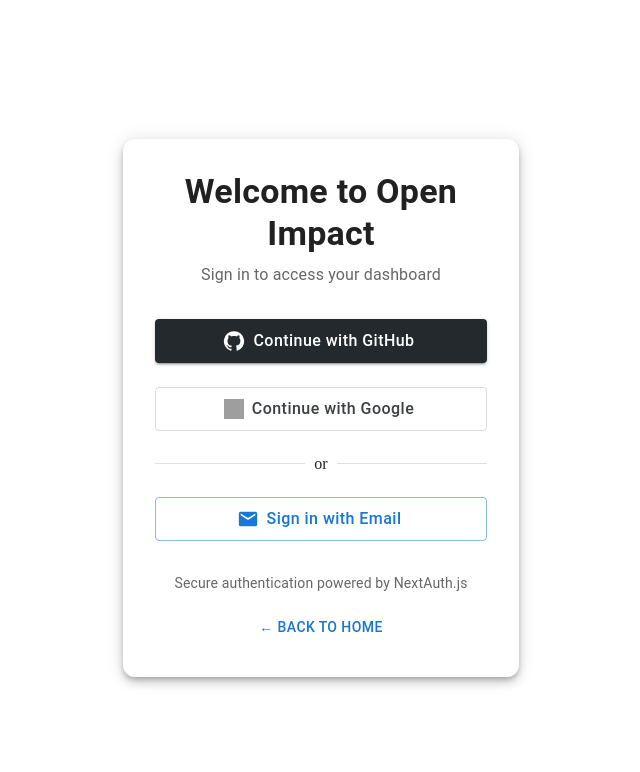
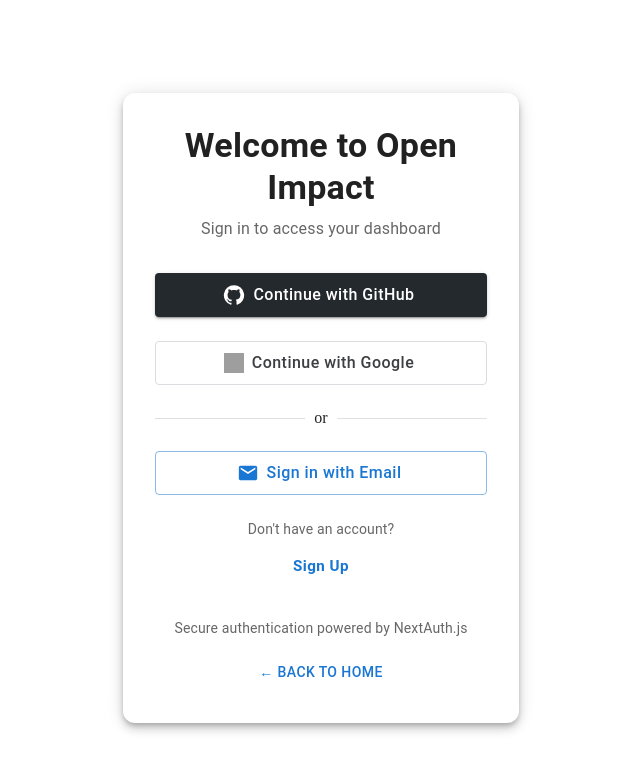
Before and after one commit to stewartDMS/OpenImpact, a Next.js app: page /auth in a window 1280 px wide. Shown: the top 772 px of the page, without its empty margins (319-959 px from the left). Built offline with nearby package versions, Linux system fonts and the light colour scheme; no server answers; grey boxes are pictures that could not be loaded.

Commit message:
Add Sign Up functionality to authentication page
Co-authored-by: stewartDMS <72364932+stewartDMS@users.noreply.github.com>

```diff
--- a/src/pages/auth.tsx
+++ b/src/pages/auth.tsx
@@ -9,10 +9,15 @@ import EmailIcon from "@mui/icons-material/Email";
 /**
  * Authentication page using NextAuth.js
  *
- * Provides sign-in options for:
+ * Provides both sign-in and sign-up options with toggle functionality:
  * - GitHub OAuth (developer-friendly)
  * - Google OAuth (general users)
  * - Email magic links (passwordless)
+ *
+ * Features:
+ * - Toggle between Sign In and Sign Up modes
+ * - Dynamic UI text based on selected mode
+ * - Loading states for authentication attempts
  *
  * Automatically redirects authenticated users to dashboard.
  */
@@ -20,6 +25,7 @@ export default function Auth() {
   const { data: session, status } = useSession();
   const router = useRouter();
   const [isLoading, setIsLoading] = useState("");
+  const [isSignUp, setIsSignUp] = useState(false);
 
   // Redirect to dashboard if already authenticated
   useEffect(() => {
@@ -28,15 +34,23 @@ export default function Auth() {
     }
   }, [session, router]);
 
-  // Handle provider sign-in with loading state
-  const handleSignIn = async (provider: string) => {
+  // Handle provider sign-in/sign-up with loading state
+  const handleAuth = async (provider: string) => {
     setIsLoading(provider);
     try {
+      // NextAuth.js handles both sign-in and sign-up automatically
+      // For OAuth providers, signing up is the same as signing in
       await signIn(provider, { callbackUrl: "/dashboard" });
     } catch (error) {
-      console.error("Sign-in error:", error);
+      console.error("Authentication error:", error);
       setIsLoading("");
     }
+  };
+
+  // Toggle between sign-in and sign-up modes
+  const toggleMode = () => {
+    setIsSignUp(!isSignUp);
+    setIsLoading(""); // Clear any loading state when switching modes
   };
 
   // Show loading while checking session
@@ -70,19 +84,19 @@ export default function Auth() {
       <Container maxWidth="xs">
         <Paper elevation={6} sx={{ p: 4, borderRadius: 3 }}>
           <Typography variant="h4" fontWeight={700} align="center" mb={1}>
-            Welcome to Open Impact
+            {isSignUp ? "Join Open Impact" : "Welcome to Open Impact"}
           </Typography>
           <Typography variant="body1" color="text.secondary" align="center" mb={4}>
-            Sign in to access your dashboard
+            {isSignUp ? "Create your account to get started" : "Sign in to access your dashboard"}
           </Typography>
 
           <Stack spacing={3}>
-            {/* GitHub Sign In */}
+            {/* GitHub Sign In/Up */}
             <Button
               variant="contained"
               size="large"
               fullWidth
-              onClick={() => handleSignIn("github")}
+              onClick={() => handleAuth("github")}
               disabled={isLoading !== ""}
               startIcon={<GitHubIcon />}
               sx={{
@@ -92,15 +106,17 @@ export default function Auth() {
                 fontSize: "1rem",
               }}
             >
-              {isLoading === "github" ? "Signing in..." : "Continue with GitHub"}
+              {isLoading === "github"
+                ? (isSignUp ? "Creating account..." : "Signing in...")
+                : `Continue with GitHub`}
             </Button>
 
-            {/* Google Sign In */}
+            {/* Google Sign In/Up */}
             <Button
               variant="outlined"
               size="large"
               fullWidth
-              onClick={() => handleSignIn("google")}
+              onClick={() => handleAuth("google")}
               disabled={isLoading !== ""}
               startIcon={
                 <Box
@@ -118,17 +134,19 @@ export default function Auth() {
                 "&:hover": { borderColor: "#1976d2", bgcolor: "#f8f9fa" },
               }}
             >
-              {isLoading === "google" ? "Signing in..." : "Continue with Google"}
+              {isLoading === "google"
+                ? (isSignUp ? "Creating account..." : "Signing in...")
+                : `Continue with Google`}
             </Button>
 
             <Divider sx={{ my: 2 }}>or</Divider>
 
-            {/* Email Sign In */}
+            {/* Email Sign In/Up */}
             <Button
               variant="outlined"
               size="large"
               fullWidth
-              onClick={() => handleSignIn("email")}
+              onClick={() => handleAuth("email")}
               disabled={isLoading !== ""}
               startIcon={<EmailIcon />}
               sx={{
@@ -136,9 +154,30 @@ export default function Auth() {
                 fontSize: "1rem",
               }}
             >
-              {isLoading === "email" ? "Sending magic link..." : "Sign in with Email"}
+              {isLoading === "email"
+                ? "Sending magic link..."
+                : (isSignUp ? "Sign up with Email" : "Sign in with Email")}
             </Button>
           </Stack>
+
+          {/* Toggle between Sign In and Sign Up */}
+          <Box sx={{ mt: 3, textAlign: "center" }}>
+            <Typography variant="body2" color="text.secondary" mb={1}>
+              {isSignUp ? "Already have an account?" : "Don't have an account?"}
+            </Typography>
+            <Button
+              variant="text"
+              color="primary"
+              onClick={toggleMode}
+              sx={{
+                textTransform: "none",
+                fontSize: "0.95rem",
+                fontWeight: 600
+              }}
+            >
+              {isSignUp ? "Sign In" : "Sign Up"}
+            </Button>
+          </Box>
 
           <Box sx={{ mt: 4, textAlign: "center" }}>
             <Typography variant="body2" color="text.secondary" mb={2}>
```
